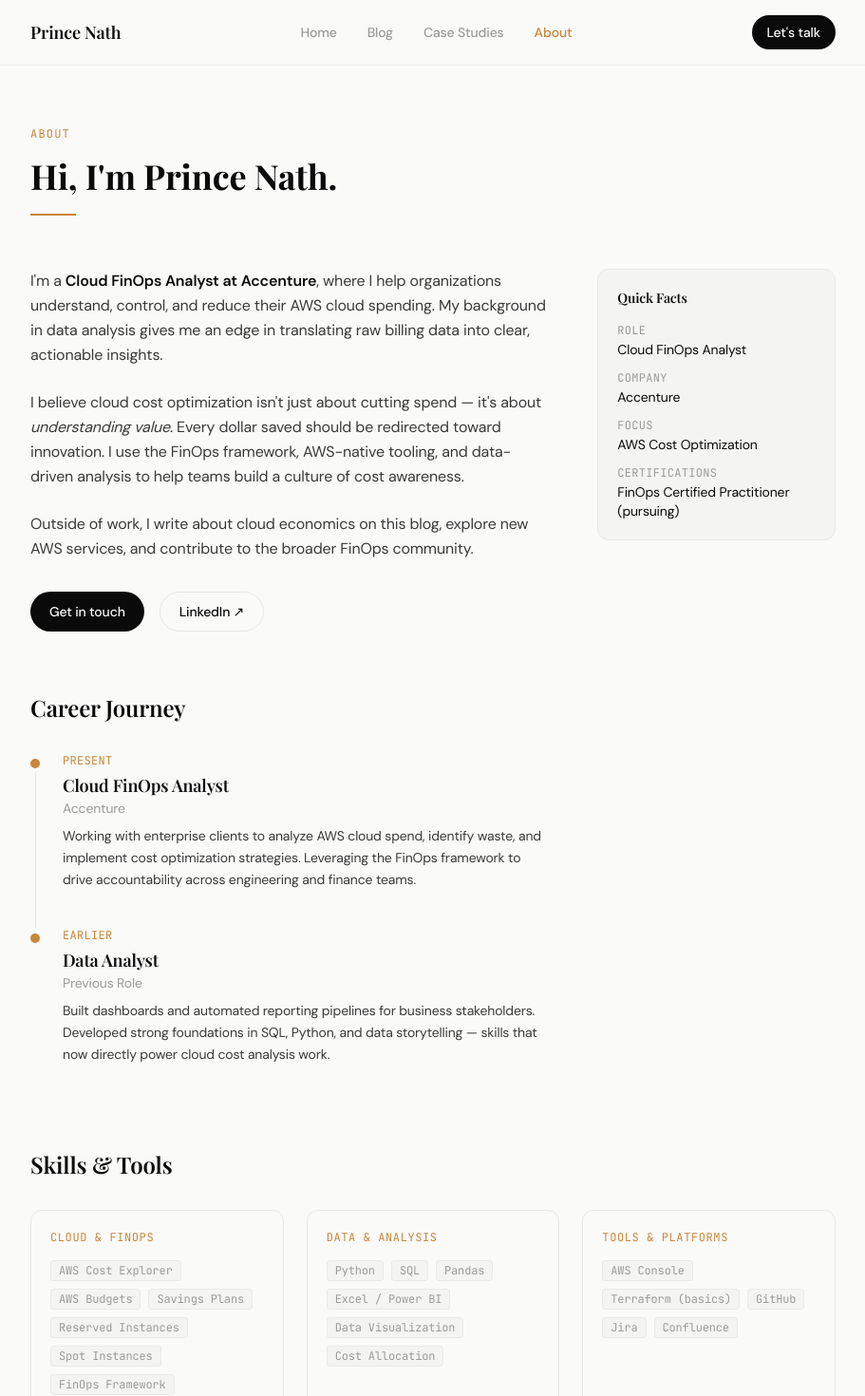
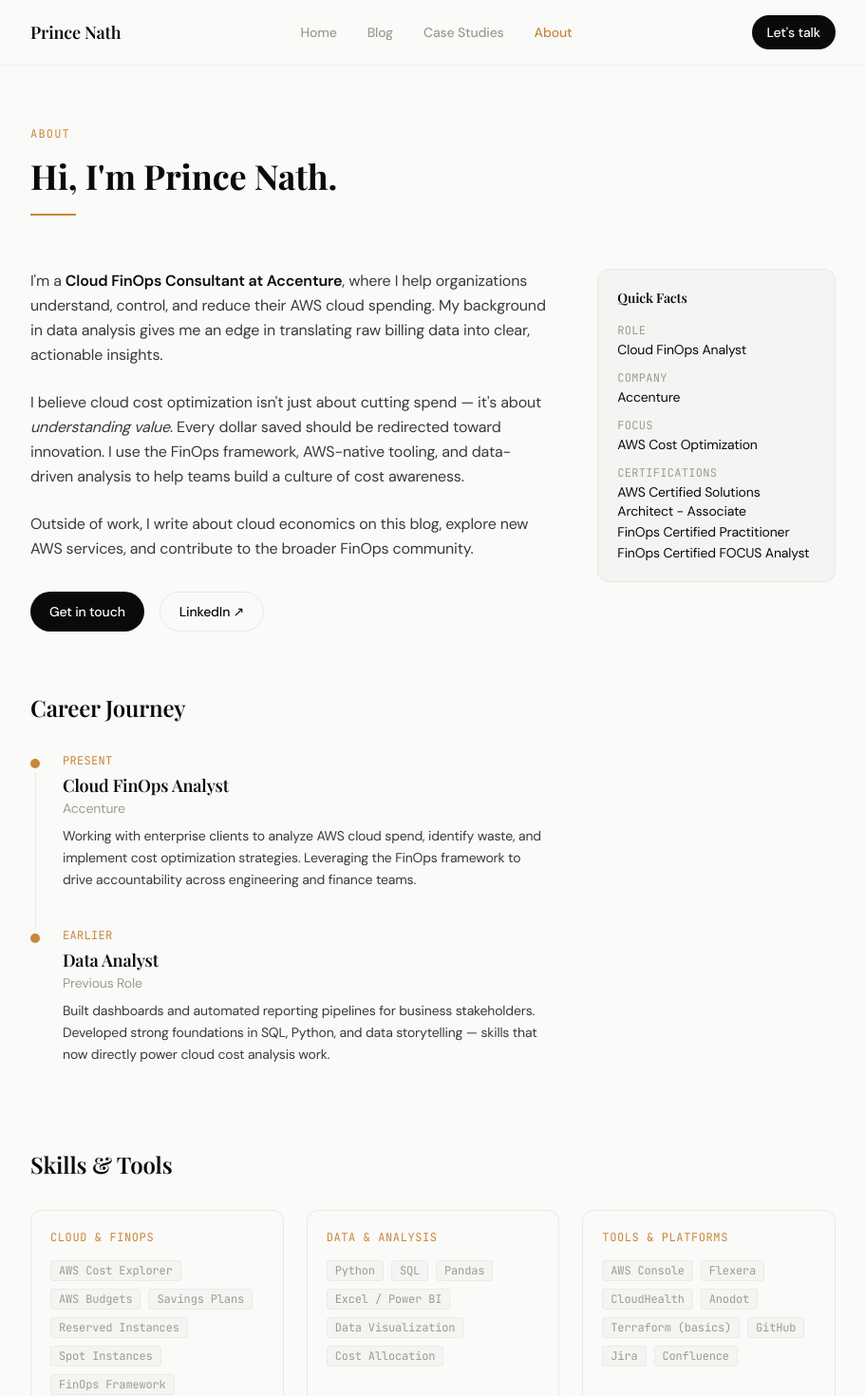
Before and after one commit to Princenath/princenath-website, a Next.js app: page /about in a window 1280 px wide. Shown: the top 1470 px of the page at 95% size, without its empty margins (184-1095 px from the left). Built offline with nearby package versions, Linux system fonts and the light colour scheme; a web font is replaced by a local one.

Commit message:
Update about page with full career history and certifications

```diff
--- a/app/about/page.tsx
+++ b/app/about/page.tsx
@@ -7,7 +7,7 @@
 export const metadata: Metadata = {
   title: "About",
   description:
-    "Prince Nath — Cloud FinOps Analyst at Accenture. Background in data analysis, AWS cost optimization, and FinOps frameworks.",
+    "Prince Nath — Cloud FinOps Consultant at Accenture. Background in data analysis, AWS cost optimization, and FinOps frameworks.",
 };
 
 // ── Skills grouped by category ───────────────────────
@@ -22,7 +22,7 @@
   },
   {
     category: "Tools & Platforms",
-    items: ["AWS Console", "Terraform (basics)", "GitHub", "Jira", "Confluence"],
+    items: ["AWS Console", "Flexera", "CloudHealth", "Anodot", "Terraform (basics)", "GitHub", "Jira", "Confluence"],
   },
 ];
 
@@ -65,7 +65,7 @@
         {/* Left column: bio */}
         <div className="md:col-span-2 space-y-6">
           <p className="text-base text-ink/80 leading-relaxed">
-            I'm a <strong className="text-ink">Cloud FinOps Analyst at Accenture</strong>, where I help
+            I'm a <strong className="text-ink">Cloud FinOps Consultant at Accenture</strong>, where I help
             organizations understand, control, and reduce their AWS cloud spending.
             My background in data analysis gives me an edge in translating raw billing
             data into clear, actionable insights.
@@ -92,7 +92,7 @@
               Get in touch
             </Link>
             <a
-              href="https://linkedin.com/in/princenath"
+              href="https://linkedin.com/in/theprincenath"
               target="_blank"
               rel="noopener noreferrer"
               className="inline-flex items-center gap-2 border border-smoke text-ink text-sm font-medium
@@ -122,7 +122,9 @@
               </div>
               <div>
                 <dt className="text-xs font-mono text-ash uppercase tracking-wide">Certifications</dt>
-                <dd className="text-ink mt-0.5">FinOps Certified Practitioner (pursuing)</dd>
+                <dd className="text-ink mt-0.5">AWS Certified Solutions Architect - Associate</dd>
+                <dd className="text-ink mt-0.5">FinOps Certified Practitioner</dd>
+                <dd className="text-ink mt-0.5">FinOps Certified FOCUS Analyst</dd>
               </div>
             </dl>
           </div>
```
